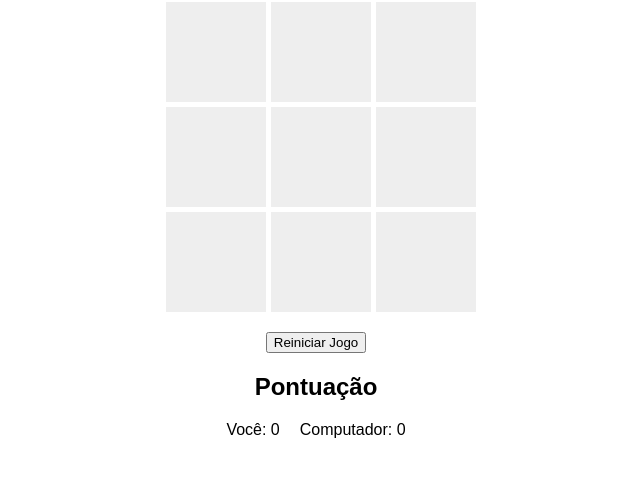
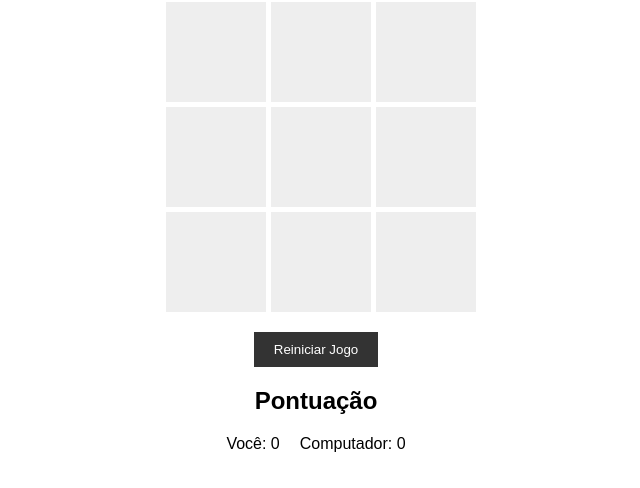
Before and after one commit to RanyelleF/Jogo-da-Velha, a plain HTML site: page index.html in a window 1280 px wide. Shown: the part 78-566 px from the top of the page, without its empty margins (324-964 px from the left). Drawn offline with Linux system fonts and the light colour scheme.

Commit message:
Update style.css

```diff
--- a/style.css
+++ b/style.css
@@ -23,6 +23,11 @@ h1 {
     justify-content: center;
     background-color: #eee;
     cursor: pointer;
+    transition: background-color 0.3s ease-in-out; /* Add smooth transition effect */
+}
+
+.cell:hover {
+    background-color: #ddd; /* Change background color on hover */
 }
 
 #score-board {
@@ -36,4 +41,14 @@ button {
     display: block;
     margin: 0 auto;
     margin-top: 20px;
+    background-color: #333;
+    color: #fff;
+    border: none;
+    padding: 10px 20px;
+    cursor: pointer;
+    transition: background-color 0.3s ease-in-out; /* Add smooth transition effect */
 }
+
+button:hover {
+    background-color: #555; /* Change background color on hover */
+}
```
